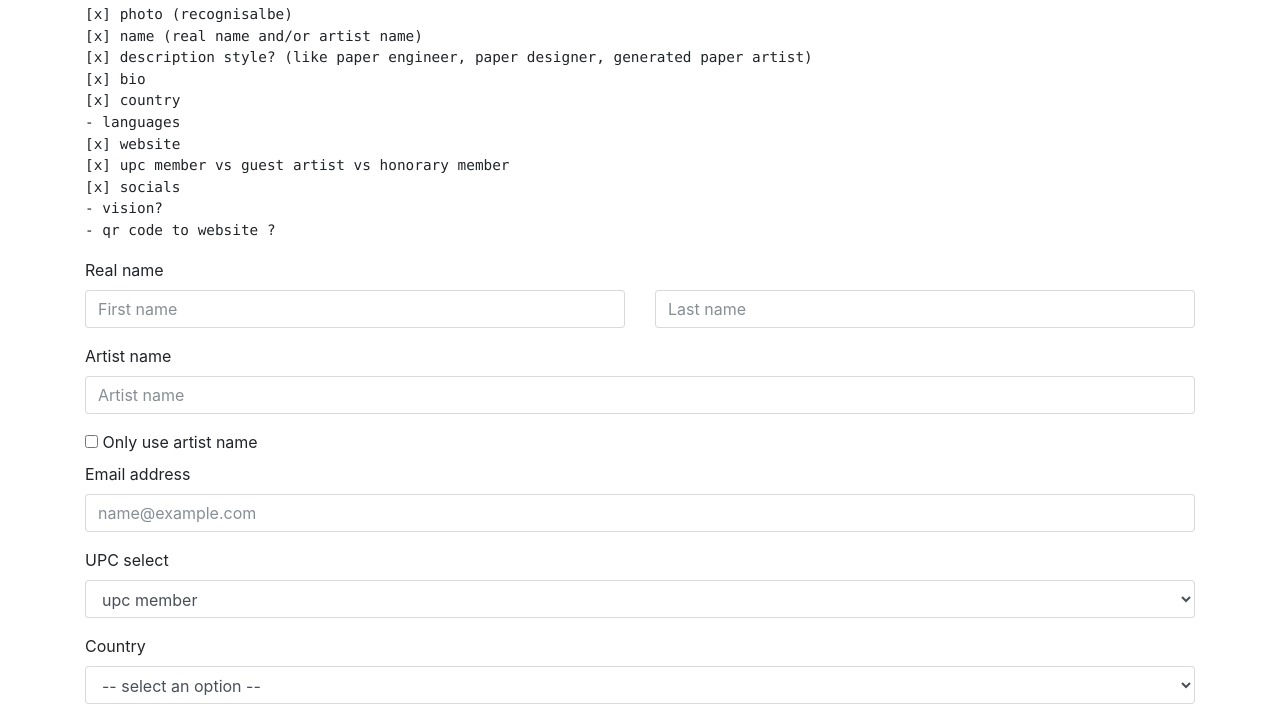
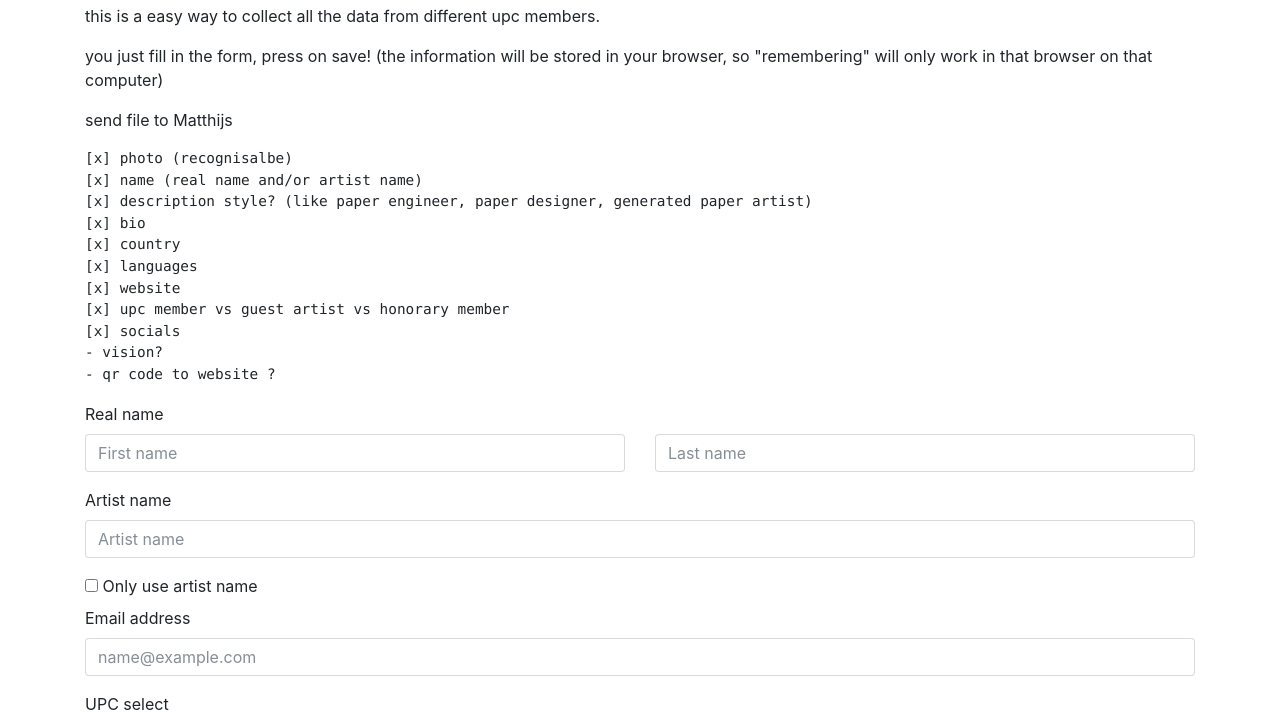
Before and after one commit to MatthijsKamstra/upc, a website: page docs/index.html in a window 1280 px wide. Shown: the part 108-820 px from the top of the page. Drawn offline with nearby package versions, Linux system fonts and the light colour scheme.

Commit message:
update index info

```diff
--- a/docs/index.html
+++ b/docs/index.html
@@ -59,13 +59,17 @@
 
     <h1>Collect data for UPC</h1>
 
+    <p>this is a easy way to collect all the data from different upc members.</p>
+    <p>you just fill in the form, press on save! (the information will be stored in your browser, so "remembering" will only work in that browser on that computer)</p>
+    <p>send file to Matthijs</p>
+
     <pre>
 [x] photo (recognisalbe)
 [x] name (real name and/or artist name)
 [x] description style? (like paper engineer, paper designer, generated paper artist)
 [x] bio
 [x] country
-- languages
+[x] languages
 [x] website
 [x] upc member vs guest artist vs honorary member
 [x] socials
```
